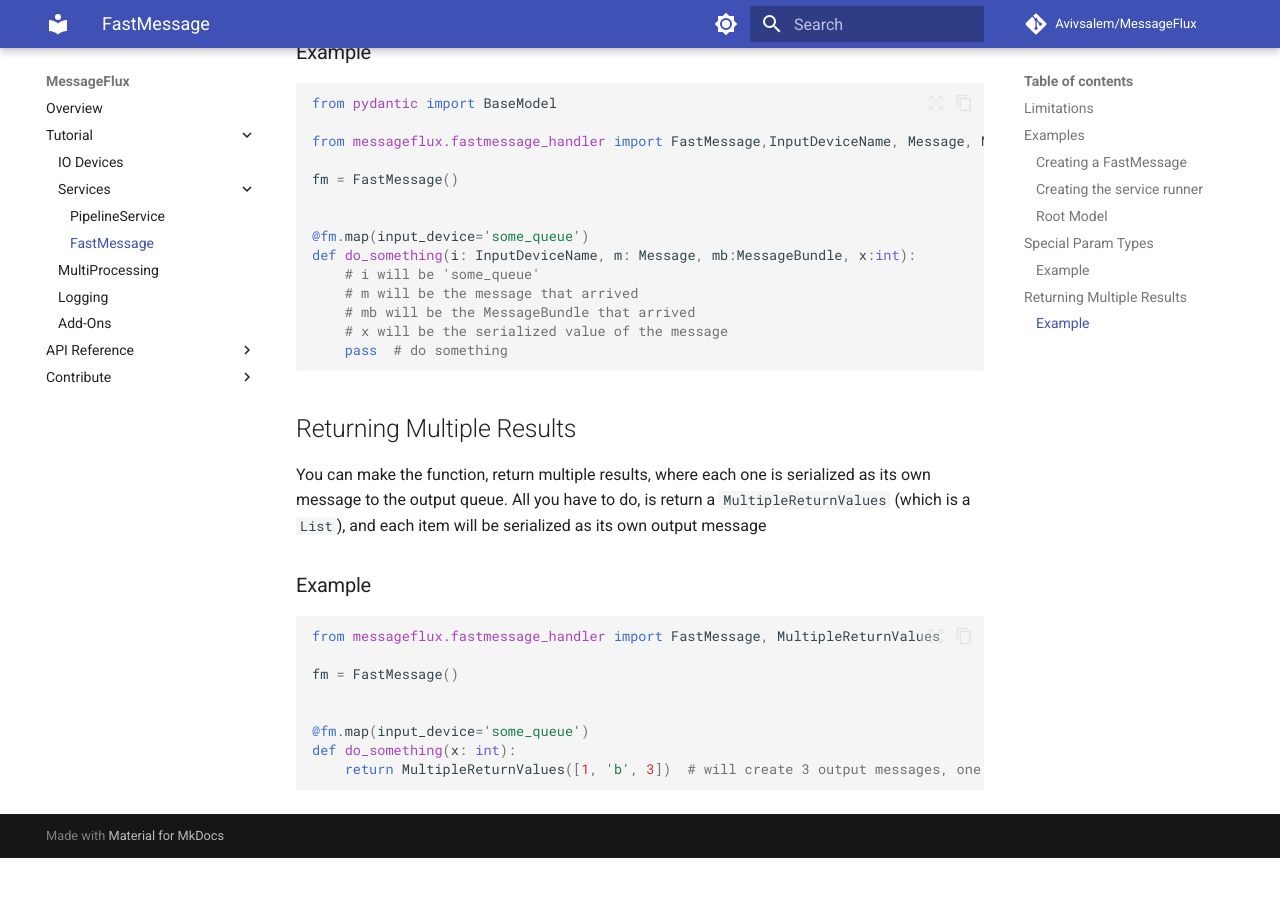
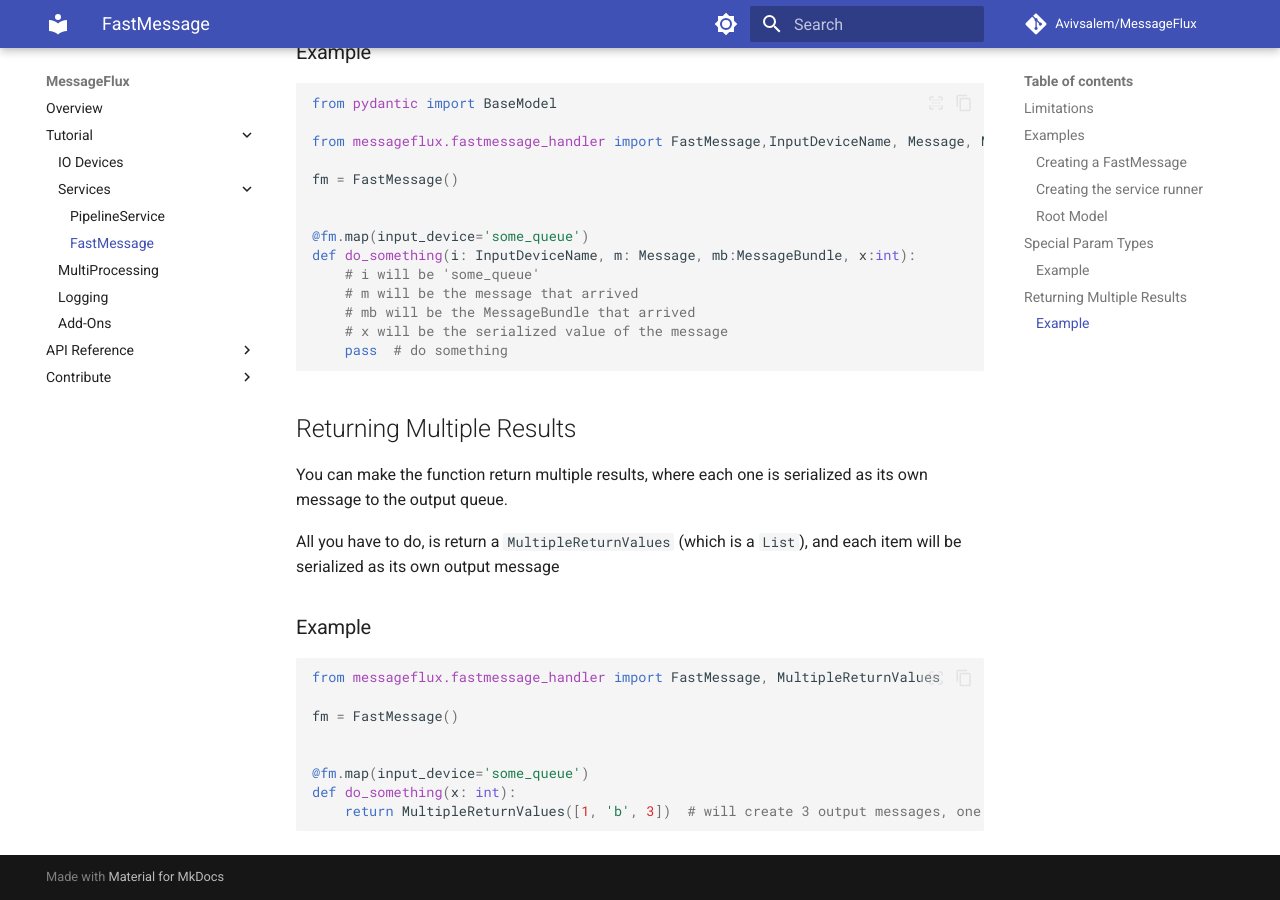
Before and after one commit to Avivsalem/MessageFlux, an MkDocs documentation site: the page built from docs/tutorial/services/fastmessage.md, in a window 1280 px wide and 900 px high, scrolled down 2392 px. Built offline with MkDocs 1.6.1 and Material for MkDocs 9.7.7, drawn with Linux system fonts in a browser that asks for light colours; comment, search, counter and statistics services are not loaded; before the commit the page ends 3250 px from its top, so only the background shows below that; some of the changed text lies outside the part shown.

Commit message:
some doc fix

````diff
--- a/docs/tutorial/services/fastmessage.md
+++ b/docs/tutorial/services/fastmessage.md
@@ -9,7 +9,7 @@ meaning the service will expect a single type (schema) of messages for each inpu
 
 Multiple callbacks can send messages to the same output device.
 
-Also - Positional Only Arguments, are not allowed on the callbacks
+Also - Positional Only Arguments are not allowed on the callbacks
 
 ## Examples
 
@@ -122,7 +122,8 @@ def do_something(i: InputDeviceName, m: Message, mb:MessageBundle, x:int):
 
 ## Returning Multiple Results
 
-You can make the function, return multiple results, where each one is serialized as its own message to the output queue.
+You can make the function return multiple results, where each one is serialized as its own message to the output queue.
+
 All you have to do, is return a ```MultipleReturnValues``` (which is a ```List```), and each item will be serialized as its own output message
 
 ### Example
````
